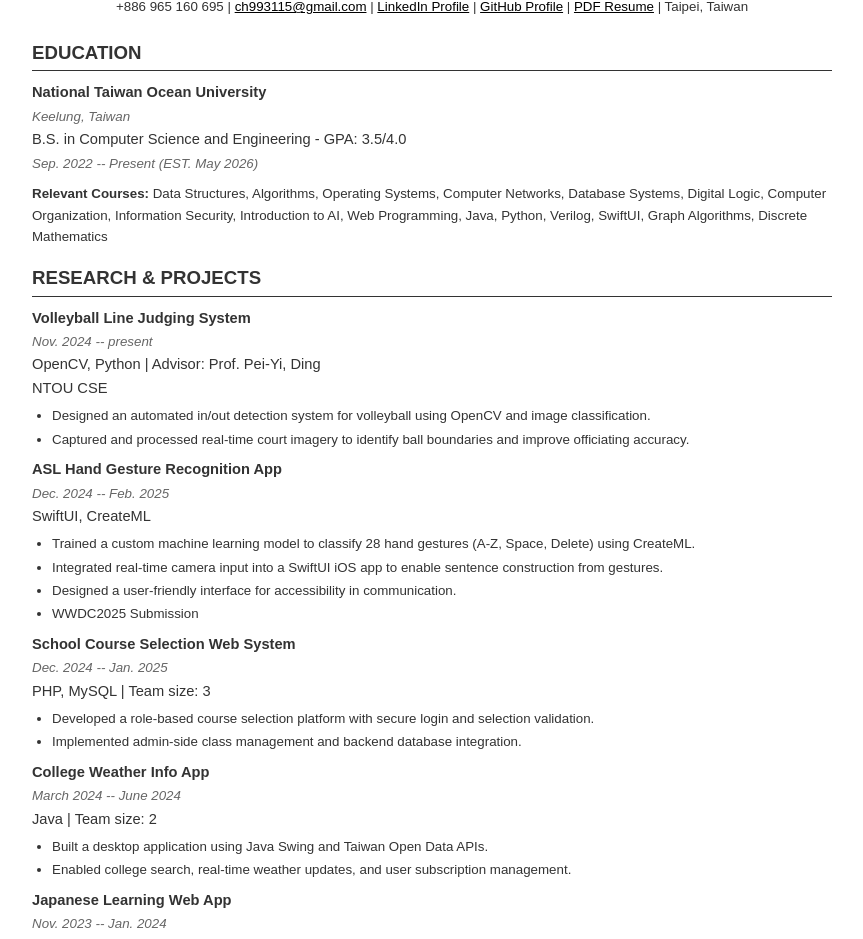
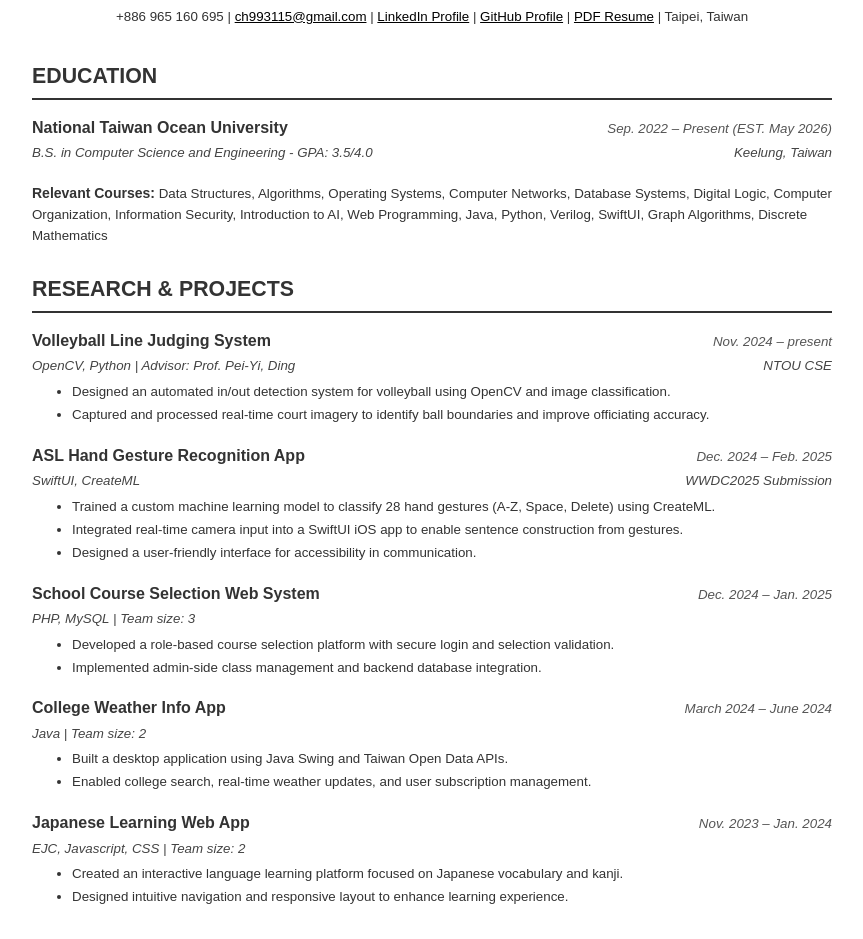
Before and after one commit to itsYoga/Resume, a plain HTML site: page index.html in a window 1280 px wide. Shown: the part 85-1024 px from the top of the page, without its empty margins (208-1071 px from the left). Drawn offline with Linux system fonts and the light colour scheme.

Commit message:
Update index.html

```diff
--- a/index.html
+++ b/index.html
@@ -16,79 +16,123 @@
         }
         .header {
             text-align: center;
-            margin-bottom: 20px;
+            margin-bottom: 30px;
         }
         .header h1 {
-            font-size: 24pt;
-            margin: 0;
+            font-size: 28pt;
+            margin: 0 0 5px 0;
             text-transform: uppercase;
             letter-spacing: 1px;
         }
         .contact-info {
             margin: 10px 0;
             font-size: 10pt;
+            line-height: 1.8;
         }
+        .contact-info a {
+            color: #000;
+            text-decoration: underline;
+        }
+        .contact-info a:hover {
+            color: #666;
+        }
+
         .section {
-            margin: 15px 0;
+            margin: 25px 0;
         }
         .section-title {
             text-transform: uppercase;
-            font-size: 14pt;
-            border-bottom: 1px solid #333;
-            padding-bottom: 3px;
-            margin-bottom: 10px;
+            font-size: 16pt;
+            border-bottom: 2px solid #333;
+            padding-bottom: 5px;
+            margin-bottom: 15px;
             font-weight: bold;
         }
-        .subheading {
-            margin: 8px 0;
+
+        .entry {
+            margin-bottom: 18px;
         }
-        .subheading h3 {
+        .entry-header {
+            display: flex;
+            justify-content: space-between;
+            align-items: baseline;
+            margin-bottom: 2px;
+        }
+        .entry-header h3 {
             margin: 0;
-            font-size: 11pt;
+            font-size: 12pt;
             font-weight: bold;
+            flex-grow: 1;
+            padding-right: 10px;
         }
-        .subheading .date {
-            color: #666;
+        .entry-header .date {
+            color: #555;
             font-style: italic;
             font-size: 10pt;
+            white-space: nowrap;
+            flex-shrink: 0;
         }
-        .subheading .location {
+        .entry-subheader {
+            display: flex;
+            justify-content: space-between;
+            align-items: baseline;
+            font-size: 10pt;
+            color: #444;
+            margin-bottom: 5px;
+        }
+        .entry-subheader .details, .entry-subheader .location {
             font-style: italic;
+        }
+        .entry-subheader .location {
+            text-align: right;
+            white-space: nowrap;
+            flex-shrink: 0;
+        }
+        .entry-subheader .details {
+            flex-grow: 1;
+            padding-right: 10px;
+        }
+
+        .entry ul {
+            margin: 5px 0 5px 20px;
+            padding-left: 20px;
+        }
+        .entry li {
+            margin: 3px 0;
             font-size: 10pt;
-            color: #666;
+            line-height: 1.5;
         }
+
+        .relevant-courses {
+            margin: 10px 0 5px 0;
+            font-size: 10pt;
+        }
+        .relevant-courses strong {
+            font-weight: bold;
+            font-size: 10.5pt;
+        }
+
         .skills-list {
             margin: 0;
             padding: 0;
             list-style: none;
         }
         .skill-category {
-            margin-bottom: 5px;
+            margin-bottom: 8px;
+            font-size: 10pt;
         }
         .skill-category strong {
             font-weight: bold;
+            display: inline-block;
+            width: 180px;
         }
+
         a {
             color: #000;
             text-decoration: underline;
         }
         a:hover {
             color: #666;
-        }
-        ul {
-            margin: 5px 0;
-            padding-left: 20px;
-        }
-        li {
-            margin: 2px 0;
-            font-size: 10pt;
-        }
-        .relevant-courses {
-            margin: 5px 0;
-            font-size: 10pt;
-        }
-        .relevant-courses strong {
-            font-weight: bold;
         }
     </style>
 </head>
@@ -107,11 +151,15 @@
 
     <div class="section">
         <h2 class="section-title">Education</h2>
-        <div class="subheading">
+        <div class="entry">
+            <div class="entry-header">
                 <h3>National Taiwan Ocean University</h3>
+                <span class="date">Sep. 2022 – Present (EST. May 2026)</span>
+            </div>
+            <div class="entry-subheader">
+                <span class="details">B.S. in Computer Science and Engineering - GPA: 3.5/4.0</span>
                 <span class="location">Keelung, Taiwan</span>
-            <div>B.S. in Computer Science and Engineering - GPA: 3.5/4.0</div>
-            <span class="date">Sep. 2022 -- Present (EST. May 2026)</span>
+            </div>
         </div>
         <div class="relevant-courses">
             <strong>Relevant Courses:</strong> Data Structures, Algorithms, Operating Systems, Computer Networks, Database Systems, Digital Logic, Computer Organization, Information Security, Introduction to AI, Web Programming, Java, Python, Verilog, SwiftUI, Graph Algorithms, Discrete Mathematics
@@ -121,53 +169,73 @@
     <div class="section">
         <h2 class="section-title">Research & Projects</h2>
 
-        <div class="subheading">
+        <div class="entry">
+            <div class="entry-header">
                 <h3>Volleyball Line Judging System</h3>
-            <span class="date">Nov. 2024 -- present</span>
-            <div>OpenCV, Python | Advisor: Prof. Pei-Yi, Ding</div>
-            <div>NTOU CSE</div>
+                <span class="date">Nov. 2024 – present</span>
+            </div>
+            <div class="entry-subheader">
+                <span class="details">OpenCV, Python | Advisor: Prof. Pei-Yi, Ding</span>
+                <span class="location">NTOU CSE</span>
+            </div>
             <ul>
                 <li>Designed an automated in/out detection system for volleyball using OpenCV and image classification.</li>
                 <li>Captured and processed real-time court imagery to identify ball boundaries and improve officiating accuracy.</li>
             </ul>
         </div>
 
-        <div class="subheading">
+        <div class="entry">
+            <div class="entry-header">
                 <h3>ASL Hand Gesture Recognition App</h3>
-            <span class="date">Dec. 2024 -- Feb. 2025</span>
-            <div>SwiftUI, CreateML</div>
+                <span class="date">Dec. 2024 – Feb. 2025</span>
+            </div>
+            <div class="entry-subheader">
+                <span class="details">SwiftUI, CreateML</span>
+                <span class="location">WWDC2025 Submission</span>
+            </div>
             <ul>
                 <li>Trained a custom machine learning model to classify 28 hand gestures (A-Z, Space, Delete) using CreateML.</li>
                 <li>Integrated real-time camera input into a SwiftUI iOS app to enable sentence construction from gestures.</li>
                 <li>Designed a user-friendly interface for accessibility in communication.</li>
-                <li>WWDC2025 Submission</li>
             </ul>
         </div>
 
-        <div class="subheading">
+        <div class="entry">
+            <div class="entry-header">
                 <h3>School Course Selection Web System</h3>
-            <span class="date">Dec. 2024 -- Jan. 2025</span>
-            <div>PHP, MySQL | Team size: 3</div>
+                <span class="date">Dec. 2024 – Jan. 2025</span>
+            </div>
+            <div class="entry-subheader">
+                <span class="details">PHP, MySQL | Team size: 3</span>
+            </div>
             <ul>
                 <li>Developed a role-based course selection platform with secure login and selection validation.</li>
                 <li>Implemented admin-side class management and backend database integration.</li>
             </ul>
         </div>
 
-        <div class="subheading">
+        <div class="entry">
+            <div class="entry-header">
                 <h3>College Weather Info App</h3>
-            <span class="date">March 2024 -- June 2024</span>
-            <div>Java | Team size: 2</div>
+                <span class="date">March 2024 – June 2024</span>
+            </div>
+            <div class="entry-subheader">
+                <span class="details">Java | Team size: 2</span>
+            </div>
             <ul>
                 <li>Built a desktop application using Java Swing and Taiwan Open Data APIs.</li>
                 <li>Enabled college search, real-time weather updates, and user subscription management.</li>
             </ul>
         </div>
 
-        <div class="subheading">
+        <div class="entry">
+            <div class="entry-header">
                 <h3>Japanese Learning Web App</h3>
-            <span class="date">Nov. 2023 -- Jan. 2024</span>
-            <div>EJC, Javascript, CSS | Team size: 2</div>
+                <span class="date">Nov. 2023 – Jan. 2024</span>
+            </div>
+            <div class="entry-subheader">
+                <span class="details">EJC, Javascript, CSS | Team size: 2</span>
+            </div>
             <ul>
                 <li>Created an interactive language learning platform focused on Japanese vocabulary and kanji.</li>
                 <li>Designed intuitive navigation and responsive layout to enhance learning experience.</li>
@@ -195,22 +263,34 @@
 
     <div class="section">
         <h2 class="section-title">Extracurricular Activities</h2>
-        <div class="subheading">
+        <div class="entry">
+            <div class="entry-header">
                 <h3>National Taiwan Ocean University Tennis Team Member</h3>
                 <span class="date">2022 - 2023</span>
+            </div>
+            <div class="entry-subheader">
+                <span class="details"></span>
                 <span class="location">Keelung, Taiwan</span>
             </div>
+        </div>
 
-        <div class="subheading">
+        <div class="entry">
+            <div class="entry-header">
                 <h3>Volleyball Department Team Member</h3>
                 <span class="date">2022 - 2023</span>
+            </div>
+            <div class="entry-subheader">
+                <span class="details"></span>
                 <span class="location">Keelung, Taiwan</span>
             </div>
+        </div>
 
-        <div class="subheading">
+        <div class="entry">
+            <div class="entry-header">
                 <h3>Hackathon Participant</h3>
                 <span class="date">2024</span>
             </div>
         </div>
+    </div>
 </body>
 </html>
```
Lines whose indentation alone changed are shown as unchanged.
